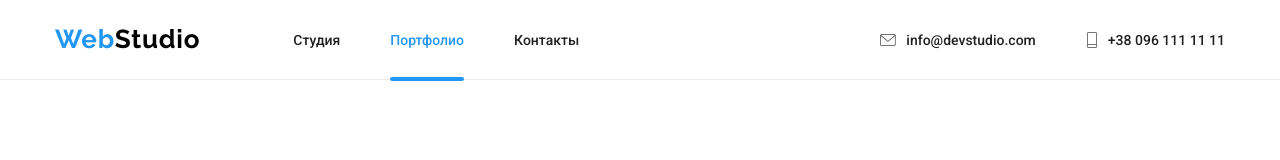
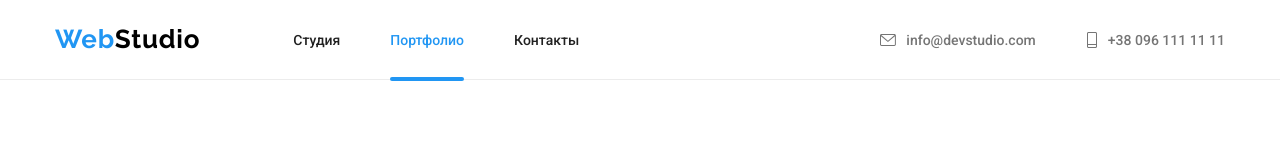
Before and after one commit to SergeyBelozub/goit-markup-hw-07, a plain HTML site: page portfolio.html in a window 1280 px wide. Shown: the top 160 px of the page. Drawn offline with nearby package versions, Linux system fonts and the light colour scheme.

Commit message:
Update portfolio.html

```diff
--- a/portfolio.html
+++ b/portfolio.html
@@ -50,7 +50,9 @@
         </div>
         <ul class="style-contact">
           <li class="navigation__item">
-            <a href="mailto:info@devstudio.com" class="navigation__link"
+            <a
+              href="mailto:info@devstudio.com"
+              class="navigation__link__color-green"
               ><svg class="navigation__sublink" width="16" height="12">
                 <use href="./images/icons.svg#iconimaile"></use>
               </svg>
@@ -58,7 +60,7 @@
             >
           </li>
           <li class="navigation__item">
-            <a href="tel:+380961111111" class="navigation__link"
+            <a href="tel:+380961111111" class="navigation__link__color-green"
               ><svg class="navigation__sublink" width="12" height="16">
                 <use href="./images/icons.svg#iconmobil"></use></svg
               >+38 096 111 11 11</a
```
